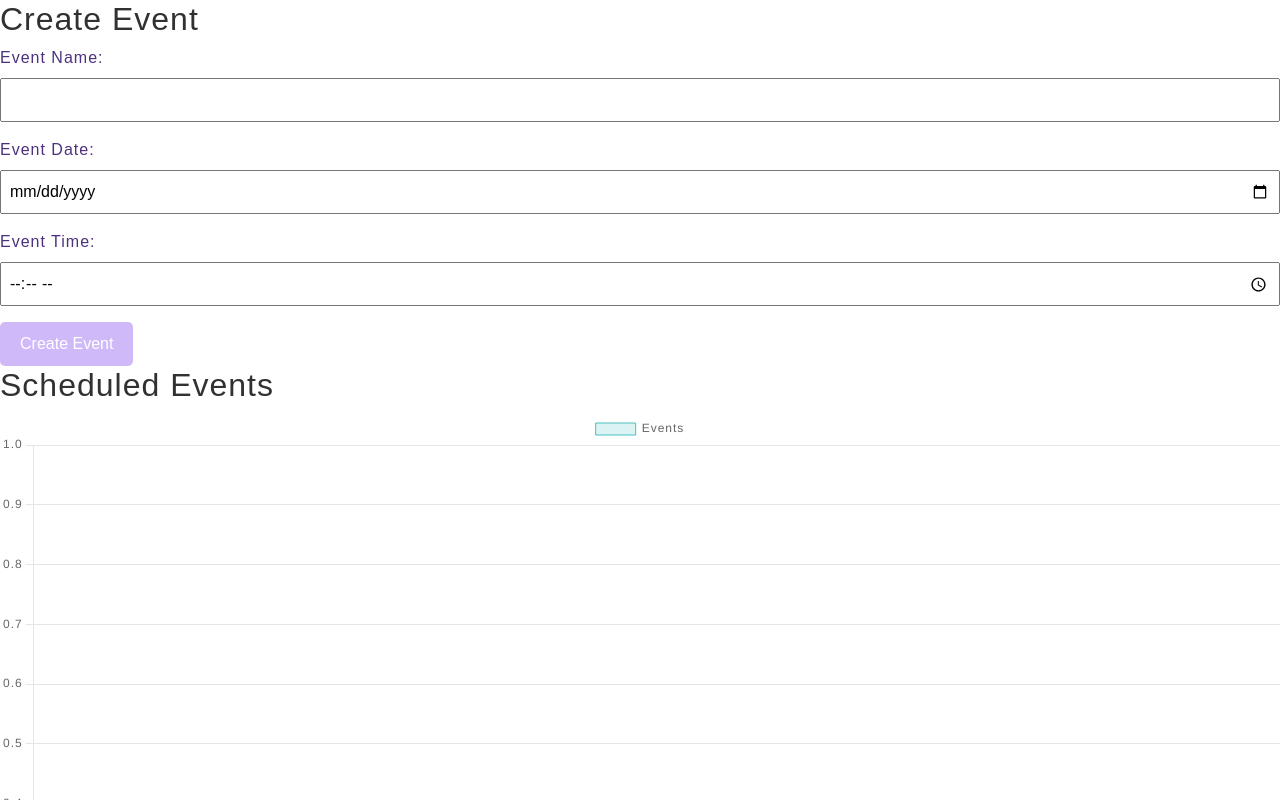
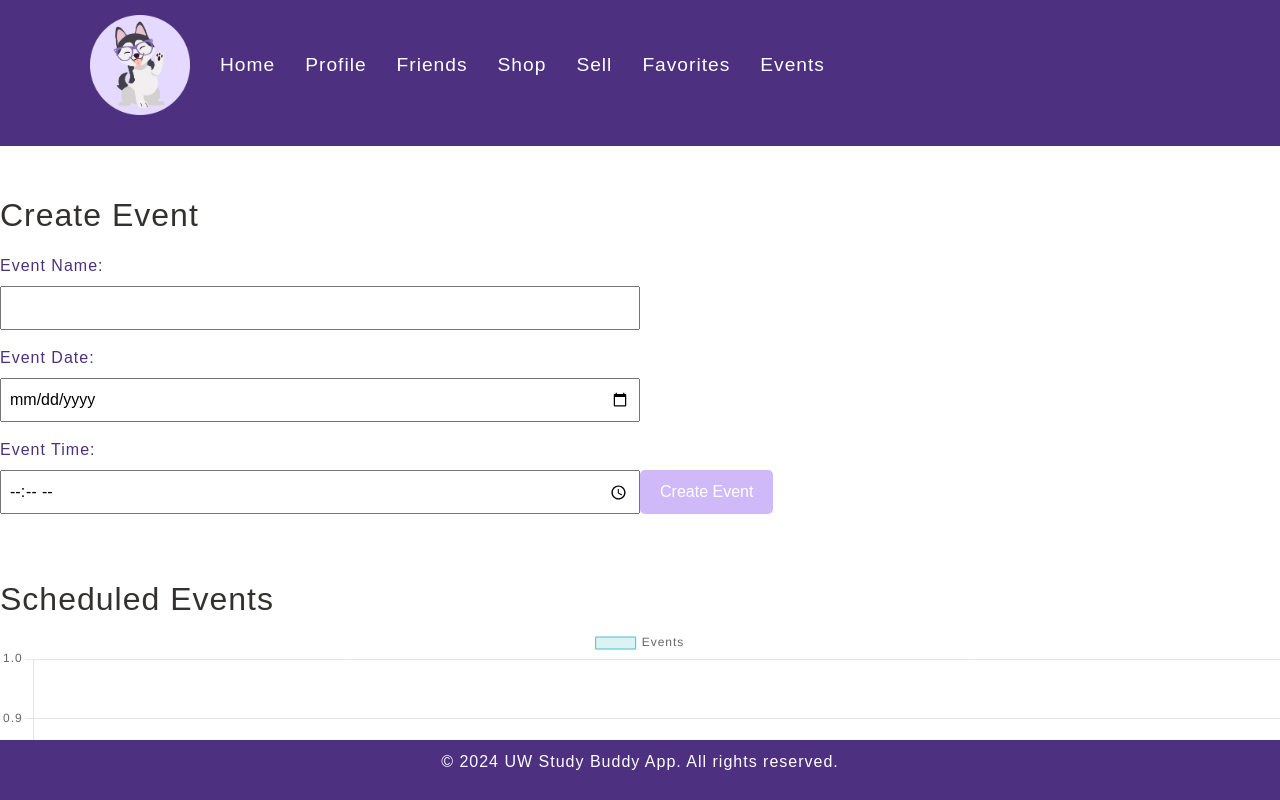
Before and after one commit to devanshidesai25/uwstudybuddy, a React (Create React App) app: page /events in a window 1280 px wide. Shown: the top 800 px of the page. Built offline with nearby package versions, Linux system fonts and the light colour scheme.

Commit message:
event modifications

```diff
--- a/src/App.js
+++ b/src/App.js
@@ -10,8 +10,6 @@ import ListingDetails from './ListingDetails';
 import Events from './Events';
 import 'bootstrap/dist/css/bootstrap.min.css';
 import './css/style.css';
-
-
 
 function App() {
   return (
--- a/src/Events.js
+++ b/src/Events.js
@@ -1,5 +1,7 @@
 import React, { useState, useEffect } from 'react';
 import Chart from 'chart.js/auto';
+import Header from './Header';
+import Footer from './Footer';
 
 function Events() {
   const [events, setEvents] = useState([]);
@@ -54,12 +56,13 @@ function Events() {
     setChartInstance(newChartInstance);
   };
 
-  // Trigger chart drawing on component mount and when events change
   useEffect(() => {
     drawChart();
   }, [events]);
 
   return (
+    <div>
+      <Header />
       <div className="events-container">
         <section>
           <h2>Create Event</h2>
@@ -84,6 +87,8 @@ function Events() {
           </div>
         </section>
       </div>
+      <Footer />
+    </div>
   );
 }
 
--- a/src/css/style.css
+++ b/src/css/style.css
@@ -701,7 +701,6 @@ button[type="goback"] {
     align-items: center;
   }
 
-
   .home-btns {
     margin-top: 30px;
   }
@@ -714,3 +713,51 @@ button[type="goback"] {
     margin: 0 10px;
     color: #380565;
   }
+
+  .events-container {
+    margin-top: 50px;
+  }
+
+  .events-container section {
+    margin-bottom: 50px;
+  }
+
+  .events-container h2 {
+    color: #32312f;
+  }
+
+  .events-container form {
+    margin-top: 20px;
+  }
+
+  .events-container form label {
+    display: block;
+    margin-bottom: 8px;
+  }
+
+  .events-container form input,
+  .events-container form select {
+    width: 50%;
+    padding: 8px;
+    margin-bottom: 16px;
+    box-sizing: border-box;
+  }
+
+  .events-container form button {
+    font-size: 16px;
+    padding: 10px 20px;
+    background-color: #D0B9F9;
+    color: #ffffff;
+    border: none;
+    border-radius: 5px;
+  }
+
+  .events-container form button:hover {
+    background-color: #D0B9F9;
+    opacity: 50%;
+  }
+
+  .events-container canvas {
+    max-width: 100%;
+    height: auto;
+  }
```
Lines whose indentation alone changed are shown as unchanged.
